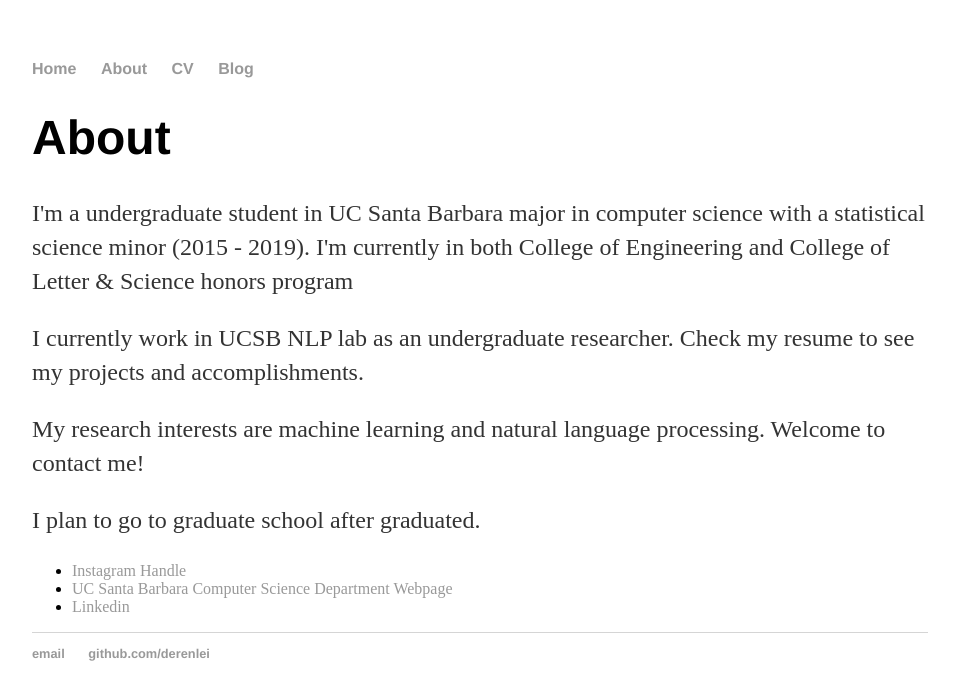
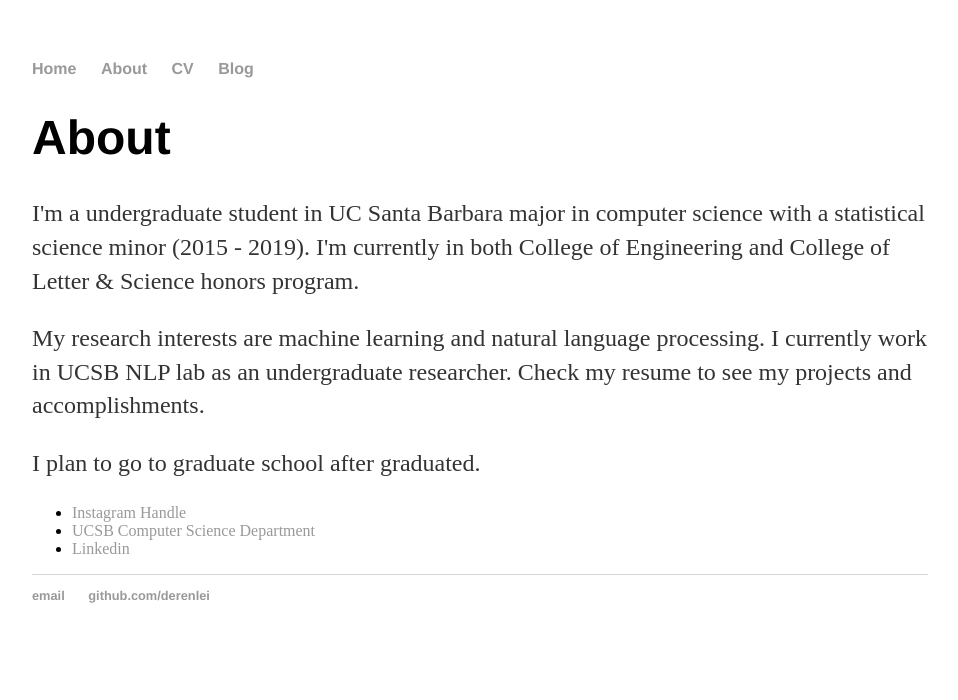
Before and after one commit to derenlei/derenlei.github.io, a Jekyll site: the page built from about/index.html, in a window 1280 px wide. Shown: the top 700 px of the page, without its empty margins (160-1118 px from the left). Built offline with Jekyll 4.4.1, drawn with Linux system fonts in a browser that asks for light colours.

Commit message:
Update index.html

```diff
--- a/about/index.html
+++ b/about/index.html
@@ -5,14 +5,13 @@ title: About Deren Lei
 
 		<div class="about">
 			<h1>About</h1>
-			<p>I'm a undergraduate student in UC Santa Barbara major in computer science with a statistical science minor (2015 - 2019). I'm currently in both College of Engineering and College of Letter & Science honors program</p>
-      <p>I currently work in UCSB NLP lab as an undergraduate researcher. Check my resume to see my projects and accomplishments.</p>
-      <p>My research interests are machine learning and natural language processing. Welcome to contact me!</p>
+			<p>I'm a undergraduate student in UC Santa Barbara major in computer science with a statistical science minor (2015 - 2019). I'm currently in both College of Engineering and College of Letter & Science honors program.</p>
+      <p>My research interests are machine learning and natural language processing. I currently work in UCSB NLP lab as an undergraduate researcher. Check my resume to see my projects and accomplishments.</p>
       <p>I plan to go to graduate school after graduated.</p>
 
 			<ul class="contacts">
 				<li><a href="https://www.instagram.com/derenlei/">Instagram Handle</a></li>
-				<li><a href="https://cs.ucsb.edu/">UC Santa Barbara Computer Science Department Webpage</a></li>
+				<li><a href="https://cs.ucsb.edu/">UCSB Computer Science Department</a></li>
 				<li><a href="https://www.linkedin.com/in/derenlei">Linkedin</a></li>
 				</ul>
 		</div>
```
